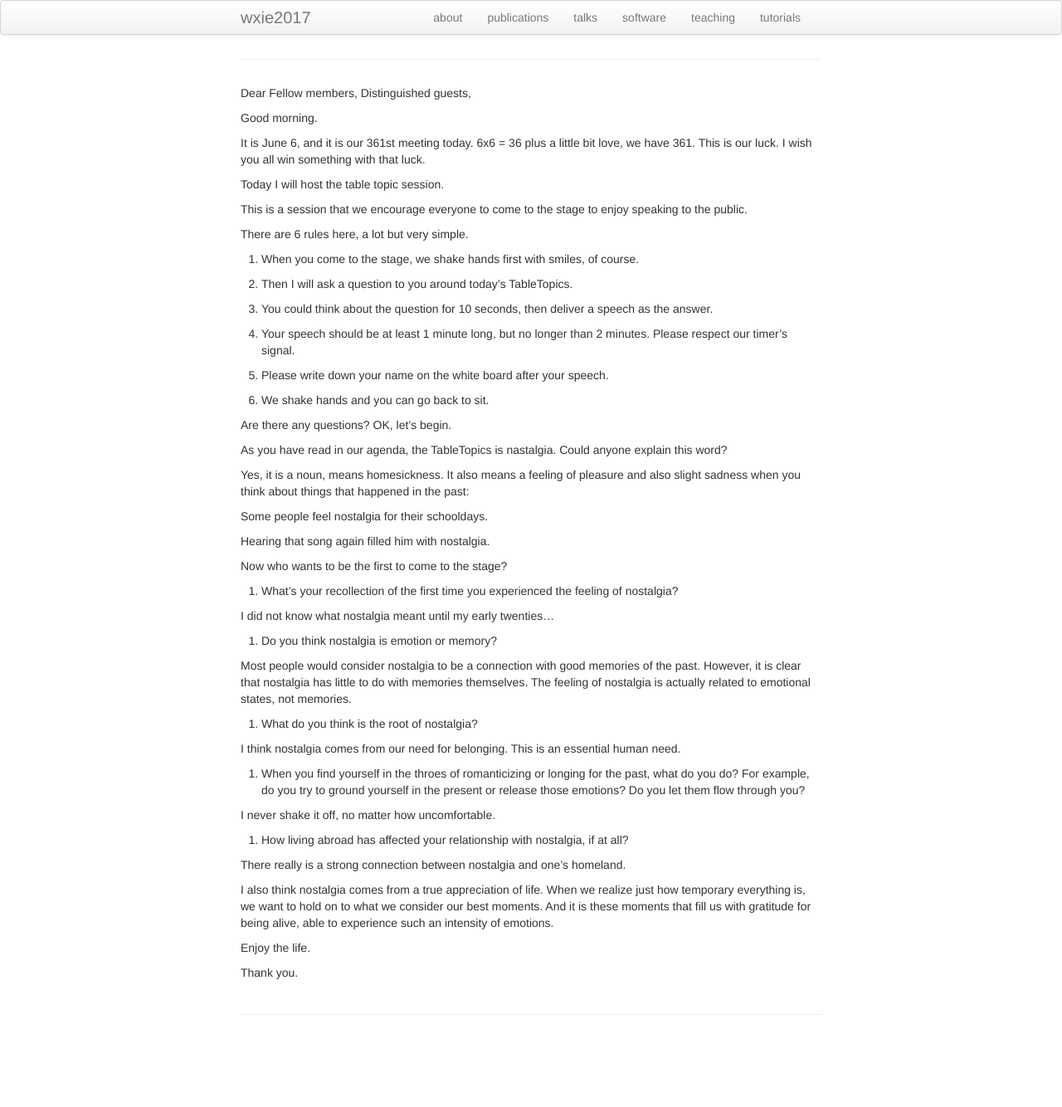
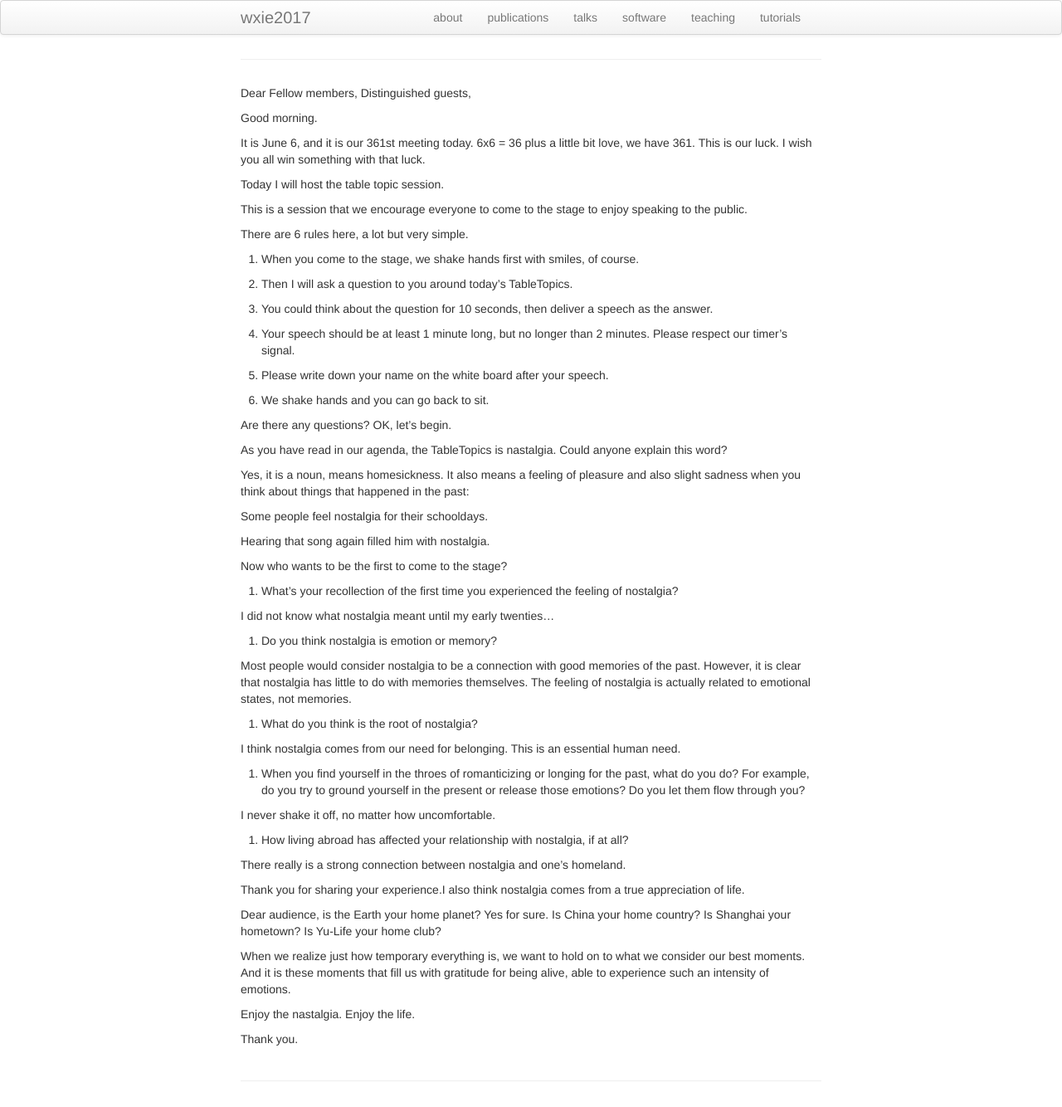
Before and after one commit to wxie2017/wxie2017.github.io, a Jekyll site: the page built from pages/speech/TTM_nastalgia.md, in a window 1280 px wide. Shown: the whole page at 83% size. Built offline with Jekyll 4.4.1, drawn with Linux system fonts in a browser that asks for light colours; our own code applies the rules of GitHub Pages for plain Markdown files; before the commit the page ends 1254 px from its top, so only the background shows below that.

Commit message:
modified the article

```diff
--- a/pages/speech/TTM_nastalgia.md
+++ b/pages/speech/TTM_nastalgia.md
@@ -79,12 +79,18 @@ if at all?
 There really is a strong connection between nostalgia and one’s
 homeland.
 
-I also think nostalgia comes from a true appreciation of life.
+Thank you for sharing your experience.I also think nostalgia comes
+from a true appreciation of life.
+
+Dear audience, is the Earth your home planet? Yes for sure.
+Is China your home country? Is Shanghai your hometown?
+Is Yu-Life your home club?
+
 When we realize just how temporary everything is, we want to
 hold on to what we consider our best moments. And it is these
 moments that fill us with gratitude for being alive, able to
 experience such an intensity of emotions.
 
-Enjoy the life.
+Enjoy the nastalgia. Enjoy the life.
 
 Thank you.
```
